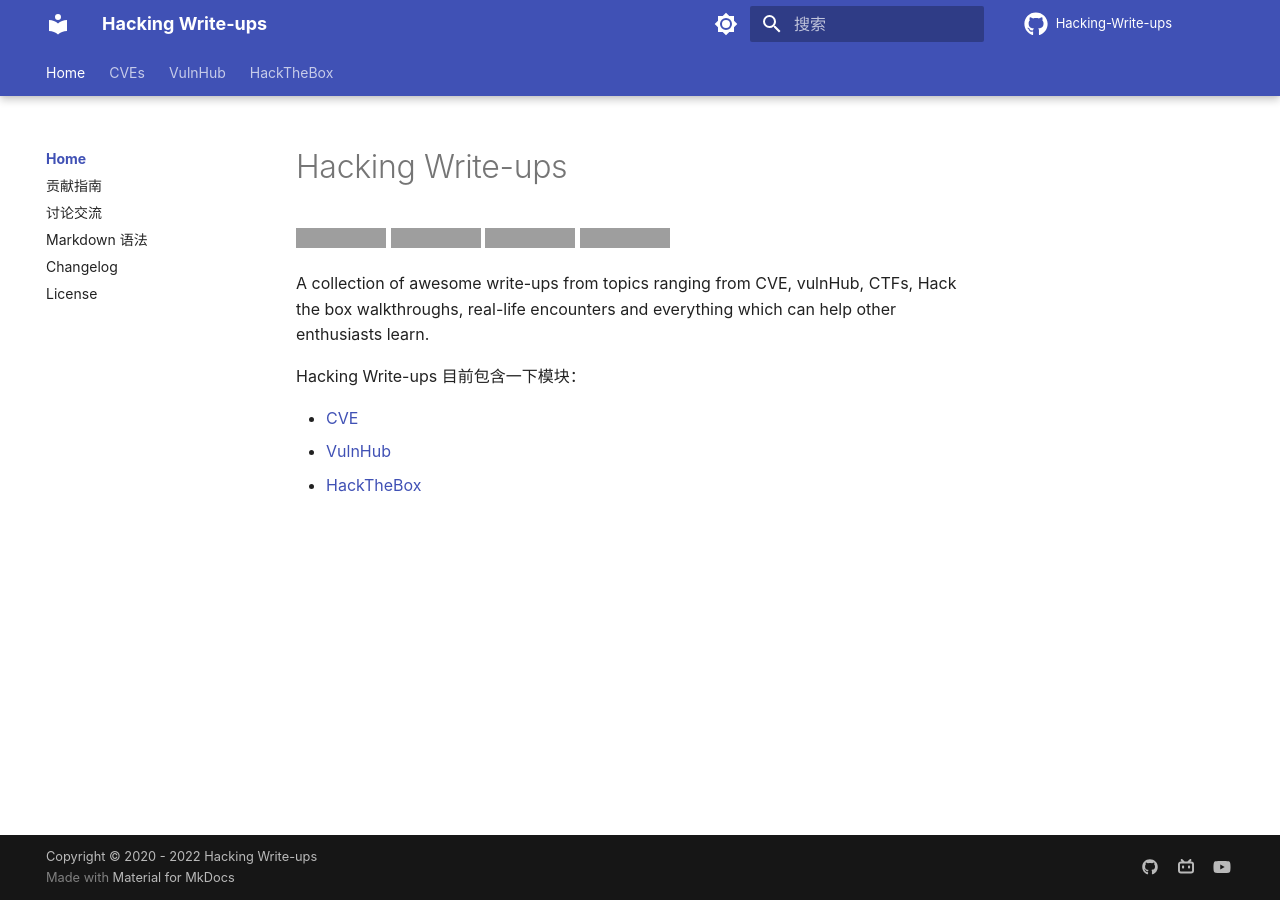
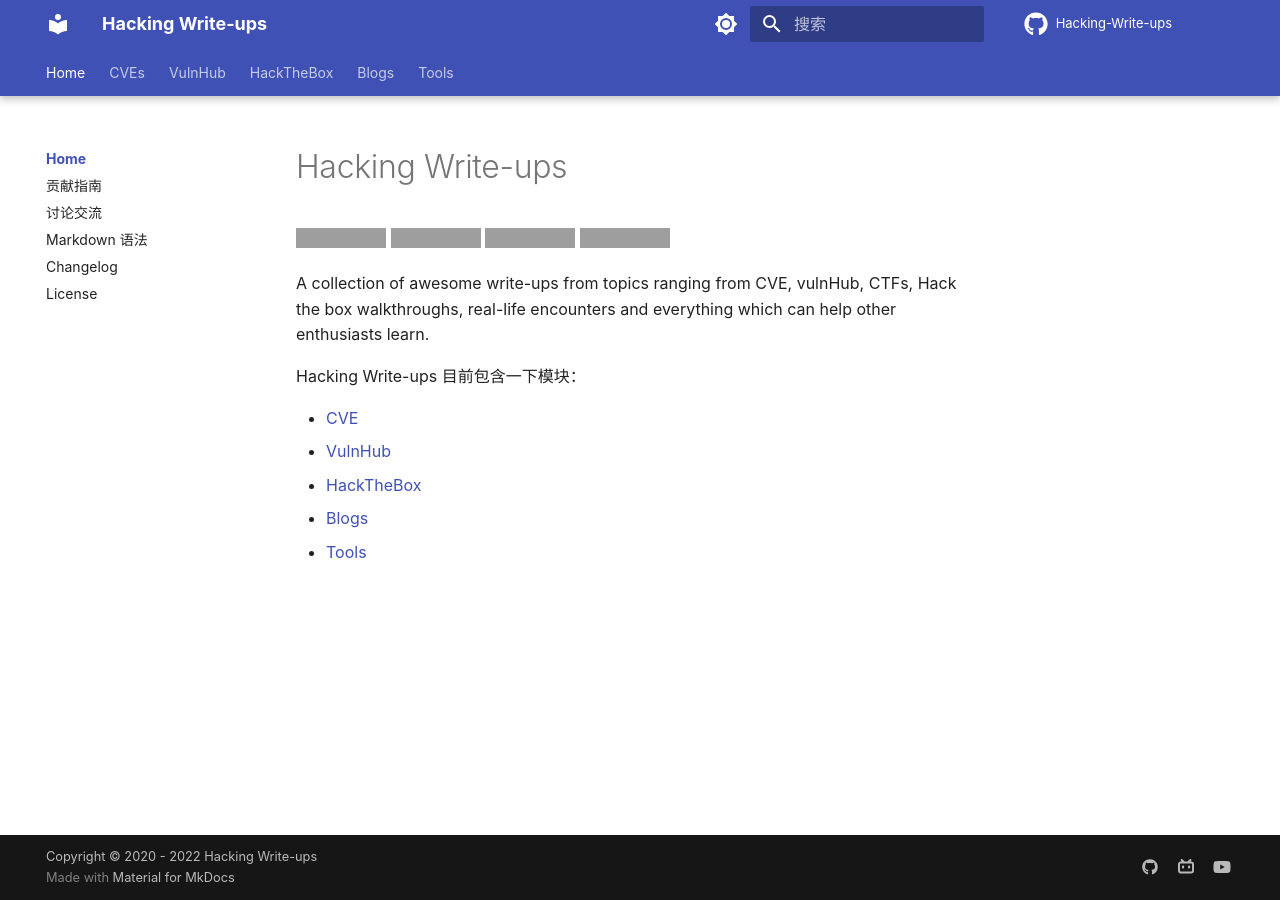
Before and after one commit to kangvcar/Hacking-Write-ups, an MkDocs documentation site: the page built from docs/index.md, in a window 1280 px wide. Built offline with MkDocs 1.6.1 and Material for MkDocs 9.7.7, drawn with Linux system fonts in a browser that asks for light colours; some web fonts are replaced; comment, search, counter and statistics services are not loaded; grey boxes are pictures that could not be loaded.

Commit message:
Added module Blogs and Tools

```diff
--- a/docs/index.md
+++ b/docs/index.md
@@ -9,3 +9,5 @@
 - [CVE](./cves/index.md)
 - [VulnHub](./vulnhub/index.md)
 - [HackTheBox](./hackthebox/index.md)
+- [Blogs](./blogs/index.md)
+- [Tools](./tools/index.md)
--- a/mkdocs.yml
+++ b/mkdocs.yml
@@ -144,3 +144,7 @@
       - vulnhub/WordPress2.md
   - HackTheBox:
       - hackthebox/index.md
+  - Blogs:
+      - blogs/index.md
+  - Tools:
+      - tools/index.md
```
Also changed, not shown: docs/blogs/index.md (added, +3 -0 lines), docs/tools/index.md (added, +3 -0 lines).
